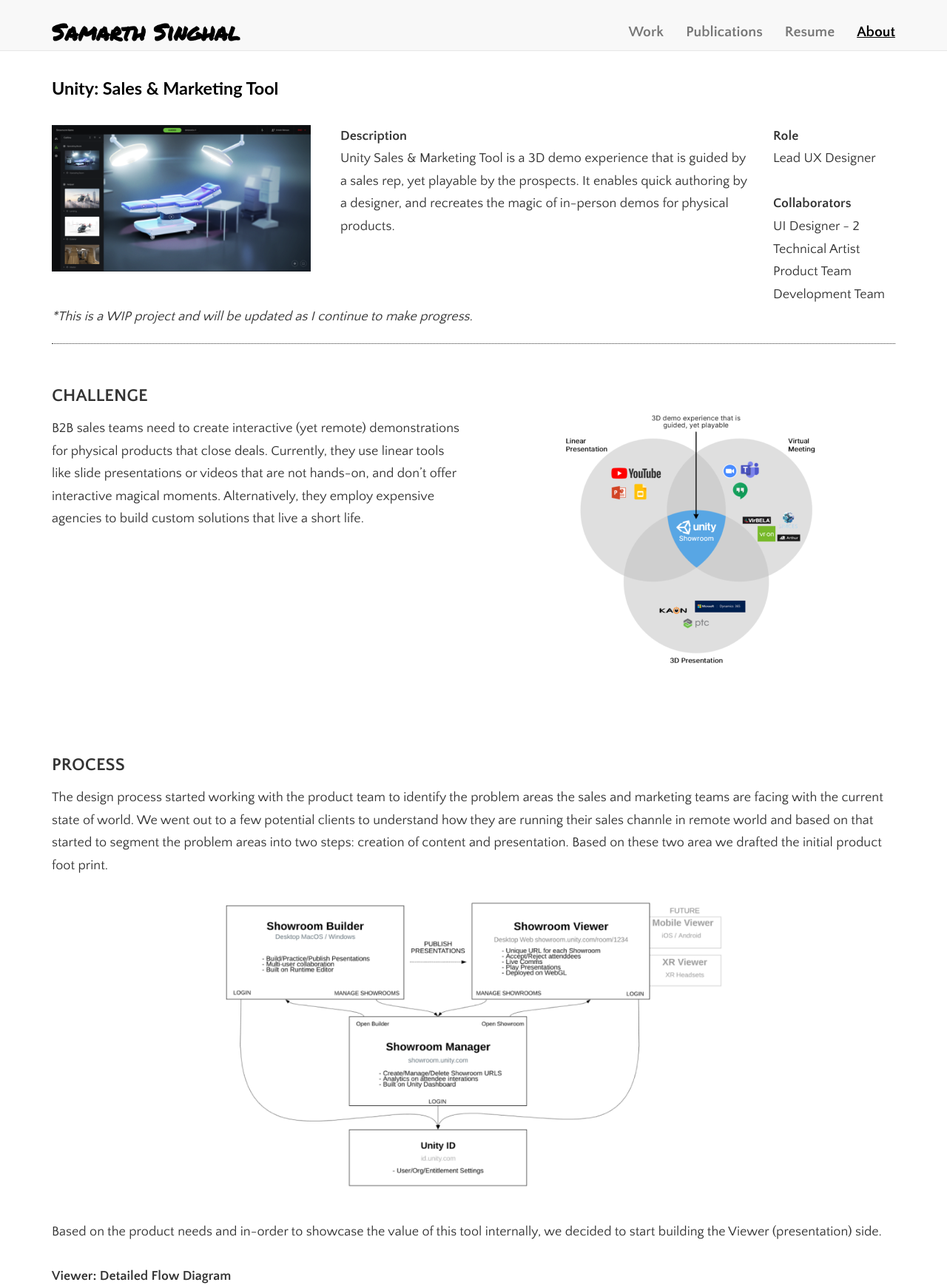
After one commit to samarth3692/Portfolio, a PHP site: a page that uses S&MTool/index.html in a window 1280 px wide. The commit adds this page. Shown: the top 1737 px of the page at 74% size. Run offline with PHP 8.4, Linux system fonts and the light colour scheme; some libraries are stand-ins or nearby versions.

Commit message:
s&m tool

```diff
--- /dev/null
+++ b/S&MTool/index.html
@@ -0,0 +1,161 @@
+<!DOCT TYPE html>
+<html lang="en">
+    <head>
+      <!-- Global site tag (gtag.js) - Google Analytics -->
+        <script async src="https://www.googletagmanager.com/gtag/js?id=UA-27735527-1"></script>
+        <script>
+          window.dataLayer = window.dataLayer || [];
+          function gtag(){dataLayer.push(arguments);}
+          gtag('js', new Date());
+          gtag('config', 'UA-27735527-1');
+        </script>
+        <meta charset="utf-8">
+        <meta http-equiv="X-UA-Compatible" content="IE=edge">
+        <meta name="viewport" content="width=device-width, initial-scale=1">
+        <meta name="description" content="Samarth Singhal | Portofolio SIAT JIIT SFU HCI Flex-N-Feel">
+        <meta name="keywords" content="samarth, singhal, portfolio, siat, sfu, jiit, hci, Flex-N-Feel">
+        <meta name="robots" content="index, follow" >
+        <meta name="author" content="Samarth Singhal">
+        <link rel="icon" href="../img/favicon.ico" type="image/x-icon"  />
+        <title>Samarth Singhal | Sales & Marketing Tool</title>
+        <script src="https://ajax.googleapis.com/ajax/libs/jquery/1.11.3/jquery.min.js"></script>
+        <link rel="stylesheet" href="../css/bootstrap.min.css">
+        <script src="../js/bootstrap.min.js"></script>
+        <link rel="stylesheet" href="../css/custom.css" >
+        <link href="https://fonts.googleapis.com/css?family=Quattrocento+Sans:400,700" rel="stylesheet">
+        <link href="https://fonts.googleapis.com/css2?family=Permanent+Marker&display=swap" rel="stylesheet">
+
+    </head>
+    <body>
+        <nav class="navbar navbar-default navbar-fixed-top" >
+            <div class="container" style="padding-top:1em;">
+                <div class="navbar-header">
+                    <button type="button" class="navbar-toggle" data-toggle="collapse" data-target="#myNavbar">
+                    <span class="icon-bar" style="background-color:black"></span>
+                    <span class="icon-bar" style="background-color:black"></span>
+                    <span class="icon-bar" style="background-color:black"></span>
+                    </button>
+                    <a class="navbar-brand" style="font-size:1.7em; color:black; font-weight: bold;" href="../">Samarth Singhal</a>
+                </div>
+                <div class="collapse navbar-collapse" id="myNavbar" >
+                    <ul class="nav navbar-nav navbar-right">
+                        <li ><a href="../portfolio">Work</a></li>
+                        <li><a href="../publications">Publications</a></li>
+                        <li><a href="../Samarth_Singhal_CV.pdf" target="_blank">Resume</a></li>
+                        <li class="active"><a href="../about">About</a></li>
+                    </ul>
+                </div>
+            </div>
+        </nav>
+        <br>
+    <div class="container">
+      <div class="row">
+        <div class="col-md-12">
+          <div class="headings">Unity: Sales &  Marketing Tool</div>
+        </div>
+        <div class="col-md-4">
+          <br>
+          <img src="../img/viewer.png" alt="things" class="img-responsive" width="350px" >
+
+        </div>
+
+        <div class="col-md-6">
+          <br><span id="med">Description</span><br>
+         Unity Sales & Marketing Tool is a 3D demo experience that is guided by a sales rep, yet playable by the prospects.
+It enables quick authoring by a designer, and recreates the magic of in-person demos for physical products.
+          <br>
+
+        </div>
+        <div class="col-md-2">
+          </b>
+          <br><span id="med">Role</span><br>
+          Lead UX Designer<br>
+
+          <br><span id="med">Collaborators</span><br>
+          UI Designer - 2 <br>
+          Technical Artist <br>
+          Product Team <br>
+          Development Team
+        </div>
+      </div>
+      <i>*This is a WIP project and will be updated as I continue to make progress.</i>
+      <div class="dotbar"></div>
+      <br>
+      <div class="row">
+        <div class="col-md-6" >
+          <h3><b>CHALLENGE</b></h3>
+
+
+          B2B sales teams need to create interactive (yet remote) demonstrations for physical products that close deals. Currently, they use linear tools like slide presentations or videos that are not hands-on, and don’t offer interactive magical moments. Alternatively, they employ expensive agencies to build custom solutions that live a short life.
+
+
+
+
+        </div>
+         <div class="col-md-6" >
+          <br><br>
+          <img src="../img/thegap.png" class="img-responsive center-block"/><br>
+        </div>
+      </div>
+
+
+
+          </b>
+          <br><br>
+
+          <div class="row">
+        <div class="col-md-12" >
+
+          <h3><b>PROCESS</b></h3>
+
+          The design process started working with the product team to identify the problem areas the sales and marketing teams are facing with the current state of world. We went out to a few potential clients to understand how they are running their sales channle in remote world and based on that started to segment the problem areas into two steps: creation of content and presentation. Based on these two area we drafted the initial product foot print.
+          <br><br>
+          <img src="../img/footprint.png" width="60%" class="img-responsive center-block"/><br>
+
+          Based on the product needs and in-order to showcase the value of this tool internally, we decided to start building the Viewer (presentation) side.
+
+          <br><br><b> Viewer: Detailed Flow Diagram </b><br>
+          <iframe style="border: 1px solid rgba(0, 0, 0, 0.1);" width="90%" height="50%" src="https://www.figma.com/embed?embed_host=share&url=https%3A%2F%2Fwww.figma.com%2Ffile%2FgTvfOjMNbNkJ1mim4hOIU8%2FSamarth-Singhal-Selected-case-study%3Fnode-id%3D1%253A19771" allowfullscreen></iframe>
+
+          <br><br><b> Viewer: Wireframes </b><br>
+          <iframe style="border: 1px solid rgba(0, 0, 0, 0.1);" width="90%" height="90%" src="https://www.figma.com/embed?embed_host=share&url=https%3A%2F%2Fwww.figma.com%2Ffile%2FgTvfOjMNbNkJ1mim4hOIU8%2FSamarth-Singhal-Selected-case-study%3Fnode-id%3D2%253A2461" allowfullscreen></iframe>
+
+
+          <br><br><b>User Research</b><br>
+          In order to fill in the gaps with our target user spectrum (from a marketing designer to a sales person) and idenitfy the market (the nature of products, the unique needs of demonstration and tools required, etc) we continue to validate our assumptions and design requirements by seeking out to prospective clients.
+
+
+
+
+
+          <br><br>
+        </div>
+      </div>
+      <div class="dotbar"></div>
+      <br><br>
+    </div>
+    <!-- Bootstrap core JavaScript
+      ================================================== -->
+    <!-- Placed at the end of the document so the pages load faster -->
+    <script src="https://ajax.googleapis.com/ajax/libs/jquery/1.11.1/jquery.min.js"></script>
+    <script src="js/bootstrap.min.js"></script>
+    <!-- IE10 viewport hack for Surface/desktop Windows 8 bug -->
+    <!--script src="assets/js/ie10-viewport-bug-workaround.js"></script-->
+    <script>
+      $(function() {
+      $('a[href*=#]:not([href=#])').click(function() {
+      if (location.pathname.replace(/^\//,'') == this.pathname.replace(/^\//,'') && location.hostname == this.hostname) {
+        var target = $(this.hash);
+        target = target.length ? target : $('[name=' + this.hash.slice(1) +']');
+        if (target.length) {
+          $('html,body').animate({
+            scrollTop: target.offset().top
+          }, 700);
+          return false;
+        }
+      }
+      });
+      });
+    </script>
+  </body>
+</html>
--- a/css/custom.css
+++ b/css/custom.css
@@ -37,8 +37,6 @@
 text-decoration:  none; border-bottom: 1px solid; color:black; font-weight: bold;
 
 }
-
-
 
 .dotbar { border-top: 1px dotted; margin-top:20px}
 
```
Also changed, not shown: portfolio/index.html (+59 -44 lines), img/footprint.png (added), img/s&mtool.jpg (added), img/thegap.png (added), img/viewer.png (added), 1 other file.
